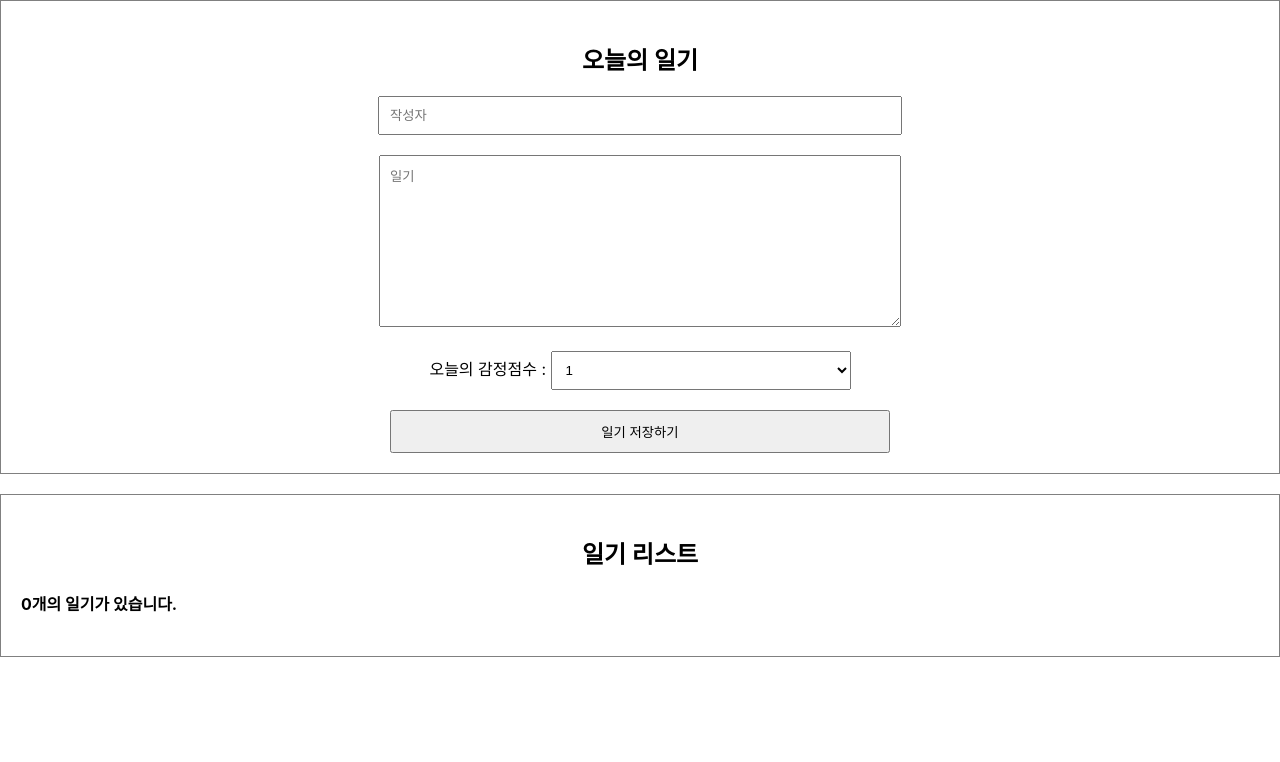
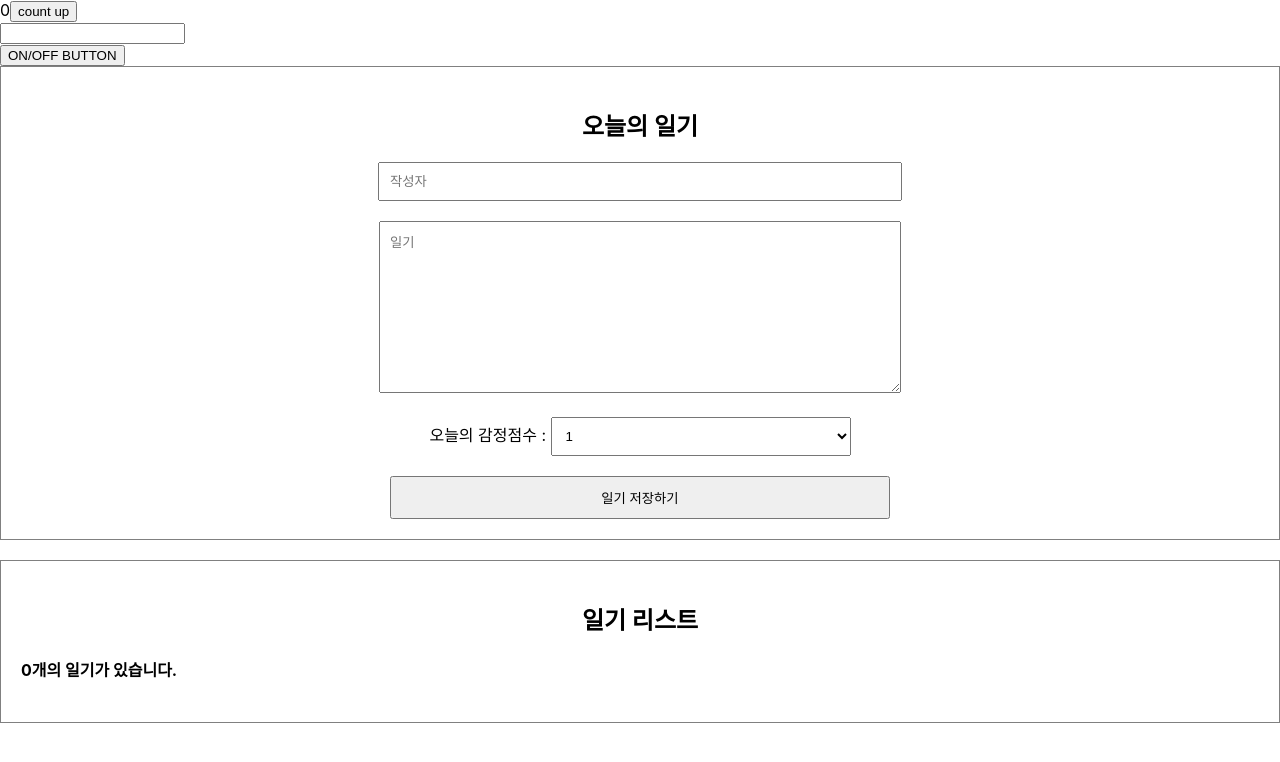
Before and after one commit to hyeonukdev/simple_diary, a React (Create React App) app: page / in a window 1280 px wide. Shown: the top 762 px of the page. Built offline with nearby package versions, Linux system fonts and the light colour scheme.

Commit message:
:sparkles: Test LifeCycle

```diff
--- a/src/App.js
+++ b/src/App.js
@@ -1,6 +1,7 @@
 import { useRef, useState } from "react";
 import DiaryEditor from "./pages/DiaryEditor";
 import DiaryList from "./pages/DiaryList";
+import LifeCycle from "./pages/LifeCycle";
 
 const App = () => {
   const [data, setData] = useState([]);
@@ -35,6 +36,7 @@ const App = () => {
 
   return (
     <div className="App">
+      <LifeCycle />
       <DiaryEditor onCreate={onCreate} />
       <DiaryList onEdit={onEdit} onRemove={onRemove} diaryList={data} />
     </div>
--- /dev/null
+++ b/src/pages/LifeCycle.js
@@ -0,0 +1,55 @@
+import React, { useEffect, useState } from "react";
+
+const UnMountTest = () => {
+  useEffect(() => {
+    console.log("Sub Component Mount");
+    return () => {
+      console.log("Sub Component Unmount");
+    };
+  }, []);
+  return <div>UN MOUNT TEST</div>;
+};
+
+const LifeCycle = () => {
+  const [count, setCount] = useState(0);
+  const [text, setText] = useState("");
+
+  const [isVisible, setIsVisible] = useState(false);
+  const toggle = () => setIsVisible(!isVisible);
+
+  useEffect(() => {
+    console.log("Mount!");
+  }, []);
+
+  useEffect(() => {
+    console.log("Update!");
+  });
+
+  useEffect(() => {
+    console.log(`count is update : ${count}`);
+  }, [count]);
+
+  useEffect(() => {
+    console.log(`text is update : ${text}`);
+  }, [text]);
+
+  return (
+    <div>
+      <div>
+        {count}
+        <button onClick={() => setCount(count + 1)}>count up</button>
+      </div>
+      <div>
+        <input
+          type="text"
+          value={text}
+          onChange={(e) => setText(e.target.value)}
+        />
+      </div>
+      <button onClick={toggle}>ON/OFF BUTTON</button>
+      {isVisible && <UnMountTest />}
+    </div>
+  );
+};
+
+export default LifeCycle;
```
